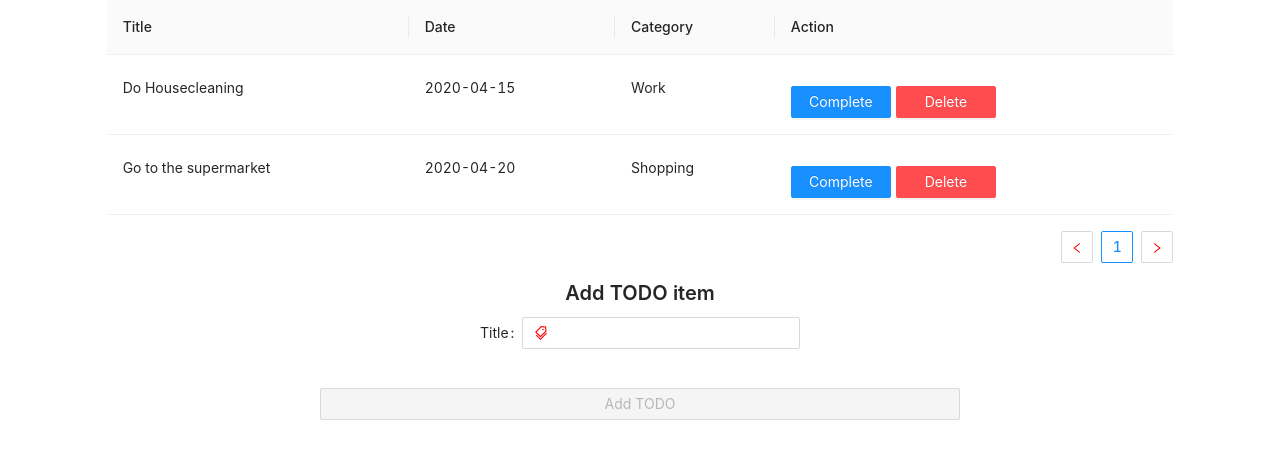
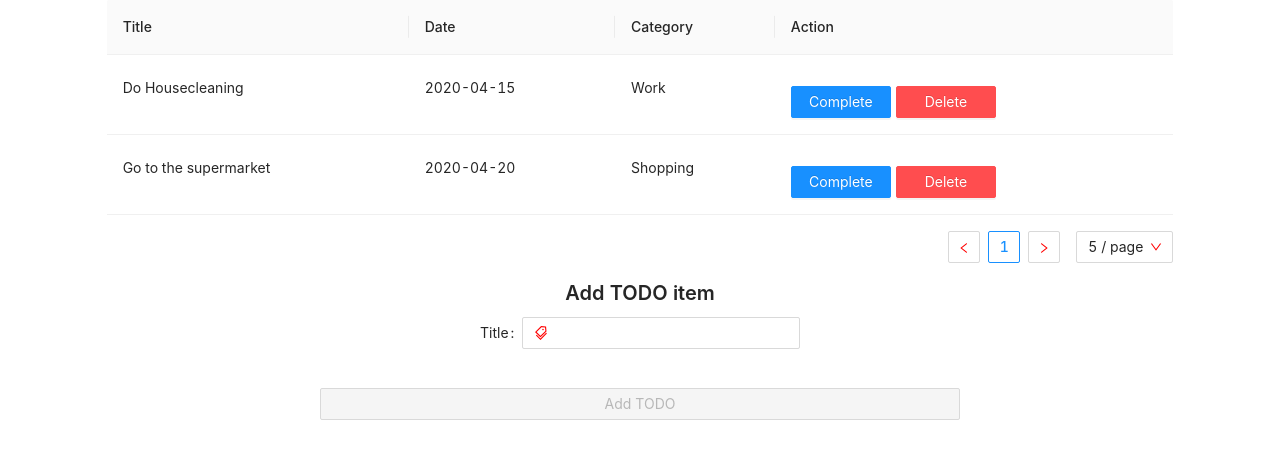
Before and after one commit to viet-vo-360/todo-list, a React (Create React App) app: page / in a window 1280 px wide. Shown: the top 458 px of the page. Built offline with nearby package versions, Linux system fonts and the light colour scheme; the HTML template or start-up script is replaced by a standard one.

Commit message:
Update pagination config

```diff
--- a/src/App.js
+++ b/src/App.js
@@ -14,11 +14,21 @@ export const TodoContext = createContext();
 
 const App = () => {
   const [todos, dispatchTodos] = useReducer(todoReducer, FORM_INITIAL_STATE);
+  const pageSize = 5;
+  const currentPage = Math.ceil(todos.length / pageSize);
+  const tablePagination = {
+    pageSizeOptions: ['5', '10', '15'],
+    defaultPageSize: pageSize,
+    current: currentPage,
+    showSizeChanger: true,
+    showQuickJumper: true
+  };
+
   return (
     <TodoContext.Provider value={[todos, dispatchTodos]}>
       <Row type="flex" justify="center">
         <Col xs={24} sm={24} md={24} lg={20} xl={20}>
-          <Table dataSource={todos} columns={FORM_COLUMNS} pagination={{ pageSize: 5 }} />
+          <Table dataSource={todos} columns={FORM_COLUMNS} pagination={tablePagination} />
         </Col>
       </Row>
       <Row type="flex" justify="center">
```
